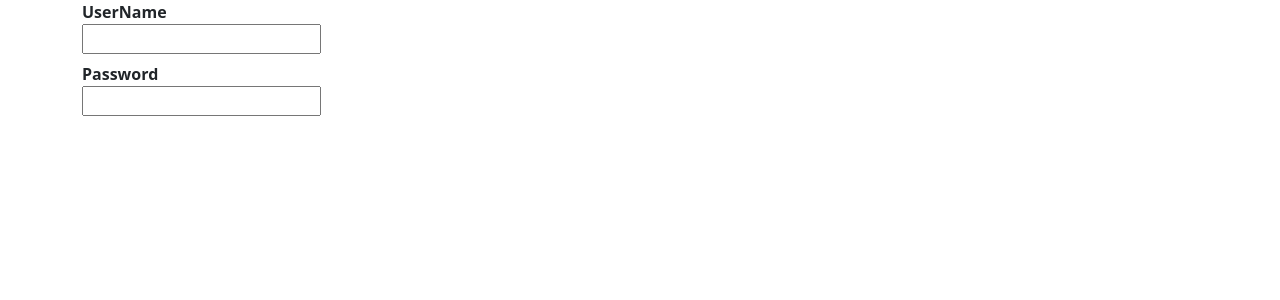
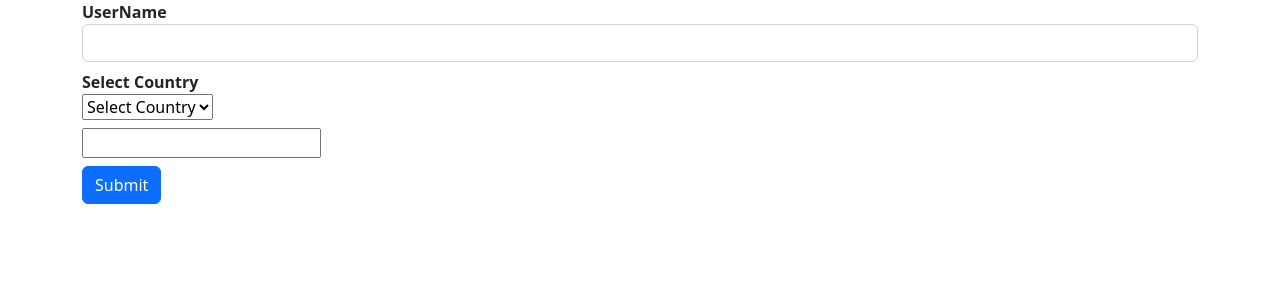
Before and after one commit to vajaganidhanesh/react-shopping, a React (Create React App) app: page / in a window 1280 px wide. Shown: the top 300 px of the page. Built offline with nearby package versions, Linux system fonts and the light colour scheme.

Commit message:
keyEvents

```diff
--- /dev/null
+++ b/src/components/key-events/Validations.jsx
@@ -0,0 +1,110 @@
+import React, { useState } from "react";
+
+function Validations() {
+  const [userName, setUserName] = useState("");
+  const [tip, setTip] = useState("");
+
+  const [country, setCountry] = useState("");
+  const [placeholder, setPlaceholder] = useState("");
+  const [regExp, setRegExp] = useState(/ /);
+  const [mobile, setMobile] = useState("");
+  const [mobileError, setMobileError] = useState("");
+
+  function ChangeCase() {
+    setUserName(userName.toUpperCase());
+    if (userName === "") {
+      setTip("UserName required");
+    } else {
+      setTip("");
+    }
+  }
+
+  function handleChanges(e) {
+    setUserName(e.target.value);
+  }
+  function showTip() {
+    setTip("the values are in Block letters");
+  }
+
+  function handleCountry(e) {
+    setCountry(e.target.value);
+    switch (e.target.value) {
+      case "India":
+        setPlaceholder("+91 10 digits number");
+        setRegExp(/\+91\d{10}/);
+        break;
+      case "US":
+        setPlaceholder("+(1)(20)(460) 345 3210");
+        setRegExp(/\+\(1\)\(\d{2}\)\(\d{3}\)\s\d{3}\s\d{4}/);
+        break;
+      case "UK":
+        setPlaceholder("+(42)(22) 2534 3452");
+        setRegExp(/\+\(\d{2}\)\(\d{2}\)\s\d{4}\s\d{4}/);
+        break;
+      default:
+        break;
+    }
+  }
+
+  function handleMobile(e) {
+    setMobile(e.target.value);
+  }
+
+  function handleSubmitClick() {
+    if (mobile.match(regExp)) {
+      document.write("<h2>Verified successfully ...</h2>");
+    } else {
+      setMobileError(`Invalid Mobile - ${placeholder}`);
+    }
+  }
+
+  return (
+    <div className="container">
+      <dl>
+        <dt>UserName</dt>
+        <dd>
+          <input
+            type="text"
+            onFocus={showTip}
+            className="form-control"
+            onChange={handleChanges}
+            value={userName}
+            onBlur={ChangeCase}
+          />
+        </dd>
+        <dd>{tip} </dd>
+
+        <dt>Select Country</dt>
+        <dd>
+          <select name="" id="" onChange={handleCountry}>
+            <option>Select Country</option>
+            <option>India</option>
+            <option>US</option>
+            <option>UK</option>
+          </select>
+        </dd>
+        <dd>
+          <input
+            type="text"
+            onChange={handleMobile}
+            name=""
+            id=""
+            placeholder={placeholder}
+          />
+        </dd>
+        <dd className="text-danger">{mobileError}</dd>
+        <dd>
+          <button
+            type="submit"
+            className="btn btn-primary"
+            onClick={handleSubmitClick}
+          >
+            Submit
+          </button>
+        </dd>
+      </dl>
+    </div>
+  );
+}
+
+export default Validations;
--- a/src/index.js
+++ b/src/index.js
@@ -7,14 +7,15 @@ import reportWebVitals from "./reportWebVitals";
 // import EventBinding from "./components/event-binding/EventBinding";
 // import RealTime from "./components/event-binding/realTime";
 // import Scrolling from "./components/event-binding/scrolling";
-import KeyEvents from "./components/key-events/KeyEvents";
+// import KeyEvents from "./components/key-events/KeyEvents";
+import Validations from "./components/key-events/Validations";
 // import Databinging from "./components/data-binding/data-binding";
 // import InlineStyle from "./components/style-binding/InlineStyle";
 
 const root = ReactDOM.createRoot(document.getElementById("root"));
 root.render(
   <React.StrictMode>
-    <KeyEvents />
+    <Validations />
   </React.StrictMode>
 );
 
```
